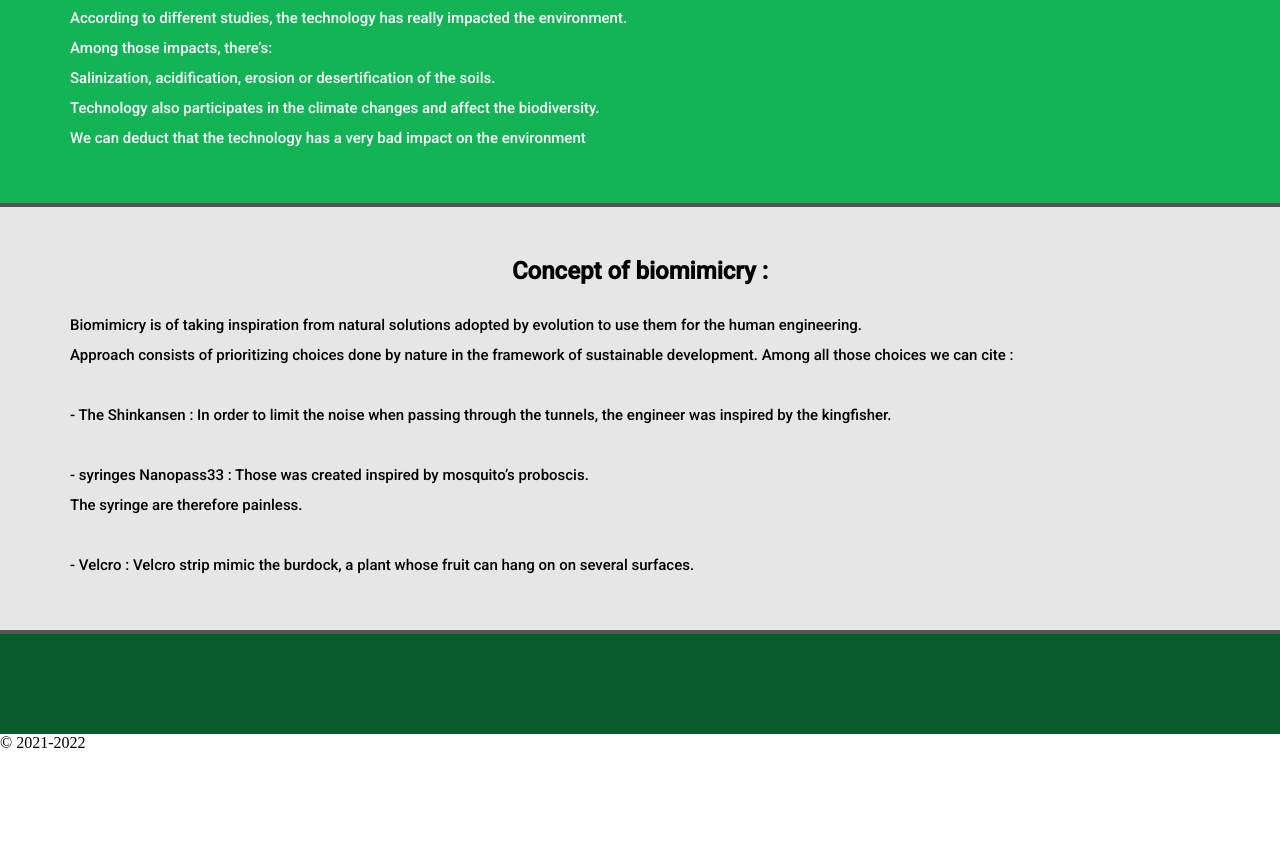
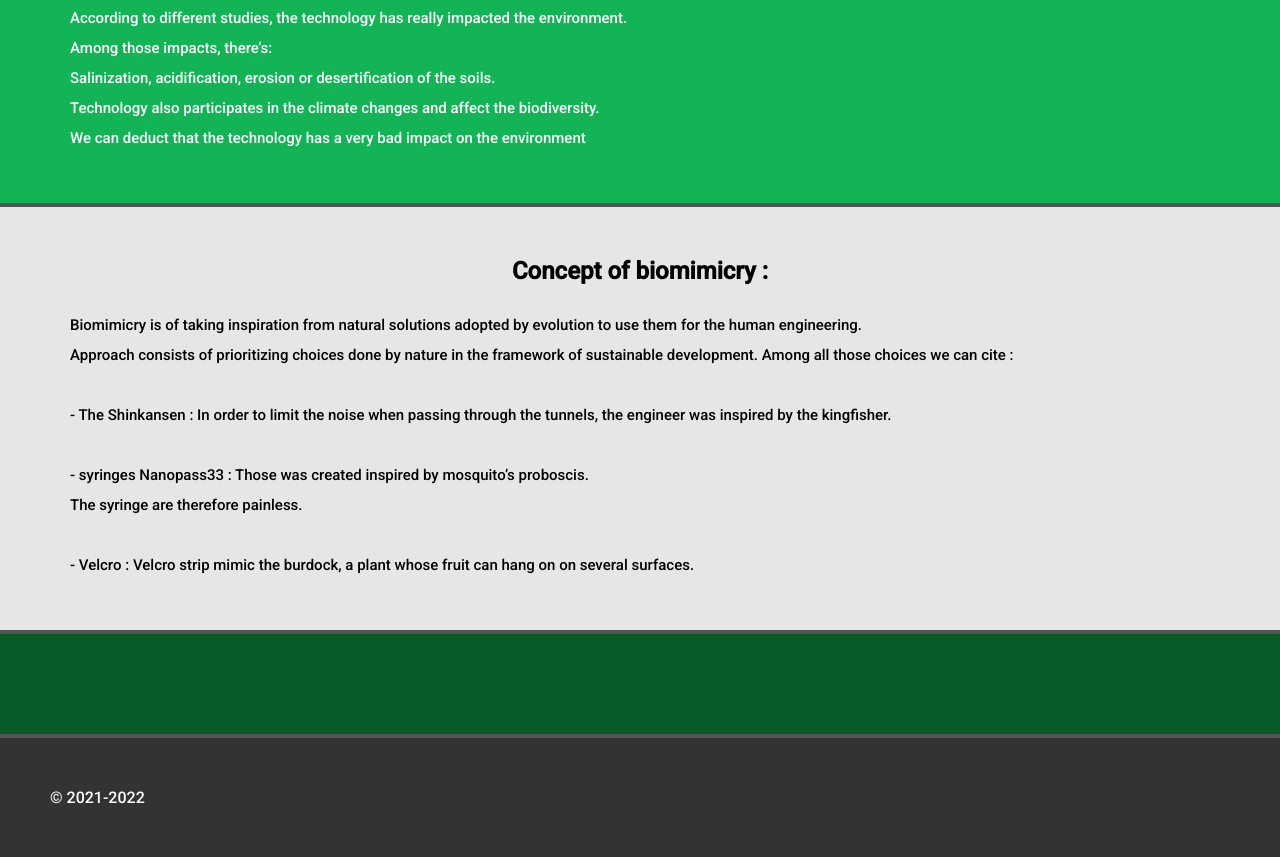
Before and after one commit to Jonas0o0/Anglais, a plain HTML site: page index.html in a window 1280 px wide. Shown: the part 842-1699 px from the top of the page. Before the commit the page ends 1594 px from the top, so only its background shows below. Drawn offline with Linux system fonts and the light colour scheme.

Commit message:
Update styles.css

```diff
--- a/css/styles.css
+++ b/css/styles.css
@@ -135,3 +135,14 @@ section.speetch{
     color: rgb(255, 251, 251);
 
 }
+
+/*/////////////////////////////////////////////////////////////////////////////////////////////////////////////////////////////////////////////////////*/
+
+
+footer{
+    border-top: solid 4px #555;
+    background-color: rgb(51, 51, 51);
+    padding: 50px;
+    color: rgb(255, 255, 255);
+    font-family: 'Roboto', sans-serif;
+}
```
